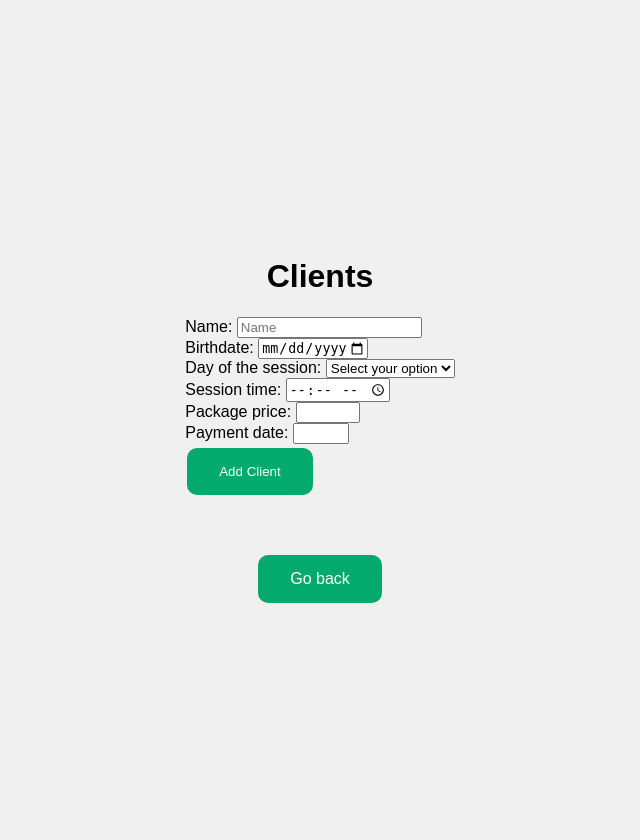
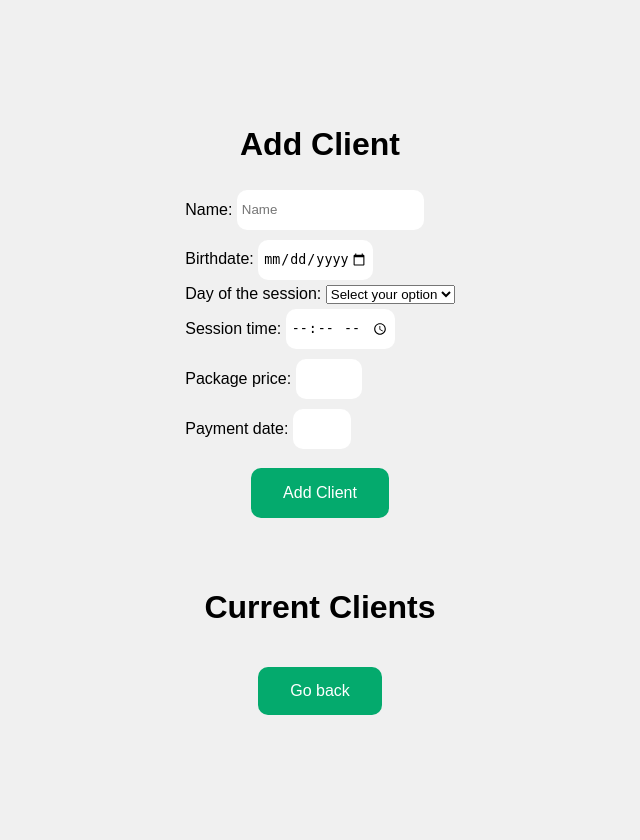
Before and after one commit to fabriciobarretti/crm-autonomos, a Flask app: page /clients in a window 1280 px wide. Shown: the whole page, without its empty margins (320-960 px from the left). After the commit the page ends 715 px from the top, so only its background shows below. Run offline with Flask 3, Linux system fonts and the light colour scheme; data that the repository does not hold is empty; some libraries are stand-ins or nearby versions.

Commit message:
something

```diff
--- a/static/css/styles.css
+++ b/static/css/styles.css
@@ -3,7 +3,7 @@ body {
     align-items: center;
     justify-content: center;
     height: 100vh;
-    margin: 20px;
+    margin: 10px;
     font-family: Arial, sans-serif;
     background-color: #f0f0f0;
     flex-direction: column;
@@ -28,7 +28,17 @@ body {
     width: 200px;
     text-align: center;
     margin-left: auto; /* Center cards horizontally */
-    margin-right: auto; /* Center cards horizontally */
+    margin-right: auto;
+    /* Center cards horizontally */
+}
+
+.form-input {
+    background-color: white;
+    border-radius: 10px;
+    margin: 5px 0;
+    border: none;
+    height: 30px;
+    padding: 5px;
 }
 
 .card {
@@ -36,7 +46,7 @@ body {
     border-radius: 10px;
     box-shadow: 0 4px 8px rgba(0, 0, 0, 0.1);
     padding: 20px;
-    width: 200px;
+    width: 100px;
     text-align: center;
     transition: transform 0.3s;
 }
@@ -73,8 +83,14 @@ input[type=button], input[type=submit], input[type=reset] {
     border: none;
     color: white;
     padding: 16px 32px;
+    font-size: 16px;
     text-decoration: none;
     margin: 4px 2px;
     cursor: pointer;
     border-radius: 10px;
 }
+
+.container-submit {
+    text-align: center; /* Center the button container */
+    margin: 10px 0;
+}
--- a/templates/clients.html
+++ b/templates/clients.html
@@ -5,15 +5,15 @@
     <link rel="stylesheet" type="text/css" href="{{ url_for('static', filename='css/styles.css') }}">
 </head>
     <body>
-    <h1>Clients</h1>
+    <h1>Add Client</h1>
 
     <div class="container">
     <form action="/add" method="post">
         <label for="name">Name: </label>
-        <input type="text" name="name" placeholder="Name" required><br>
+        <input type="text" class="form-input" name="name" placeholder="Name" required><br>
 
         <label for="birthdate">Birthdate: </label>
-        <input type="date" name="birthdate" placeholder="Birthdate" max="2006-01-01" required><br>
+        <input type="date" class="form-input" name="birthdate" placeholder="Birthdate" max="2006-01-01" required><br>
 
         <label for="dayofthesession">Day of the session: </label>
             <select id="dayofthesession" name="dayofthesession">
@@ -28,21 +28,24 @@
             </select><br>
 
         <label for="sessiontime">Session time: </label>
-        <input id="sessiontime" type="time" name="sessiontime"/><br>
+        <input id="sessiontime" class="form-input" type="time" name="sessiontime"/><br>
 
         <label for="packageprice">Package price: </label>
-        <input type="number" name="packageprice" required min="1" max="999"><br>
+        <input type="number" class="form-input" name="packageprice" required min="1" max="999"><br>
 
         <label for="payday">Payment date: </label>
-        <input type="number" name="payday" required min="1" max="31"><br>
+        <input type="number" class="form-input" name="payday" required min="1" max="31"><br>
 
-        <input type="submit" value="Add Client">
+        <div class="container-submit">
+            <input type="submit" value="Add Client">
+        </div>
     </form>
     </div>
 
     <br>
     <br>
 
+    <h1>Current Clients</h1>
     <div class="container">
         {% for client in clients %}
         <!-- <button onclick="window.location.href='/edit/{{ client.id }}';">{{ client.name }}</button> -->
```
